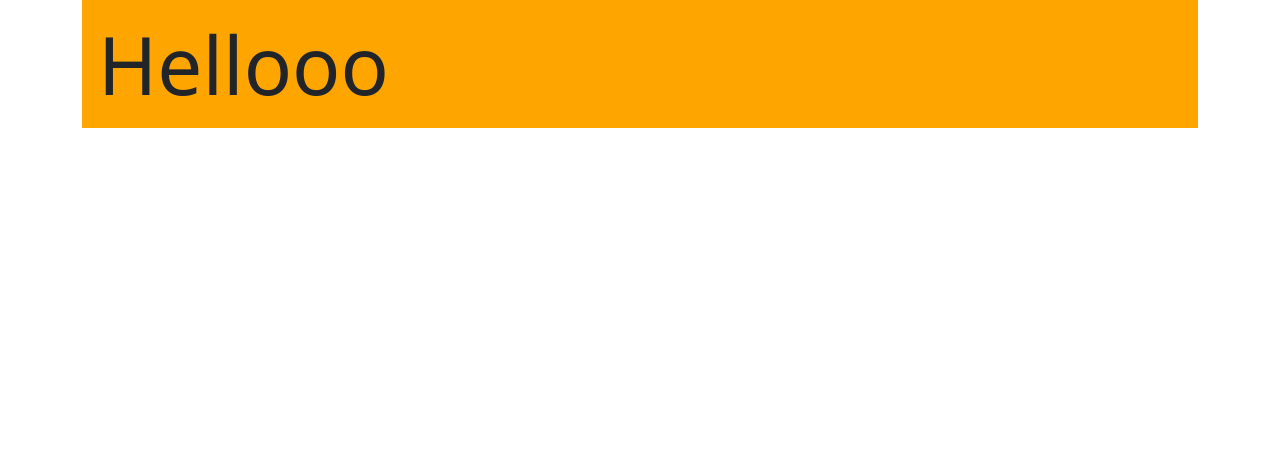
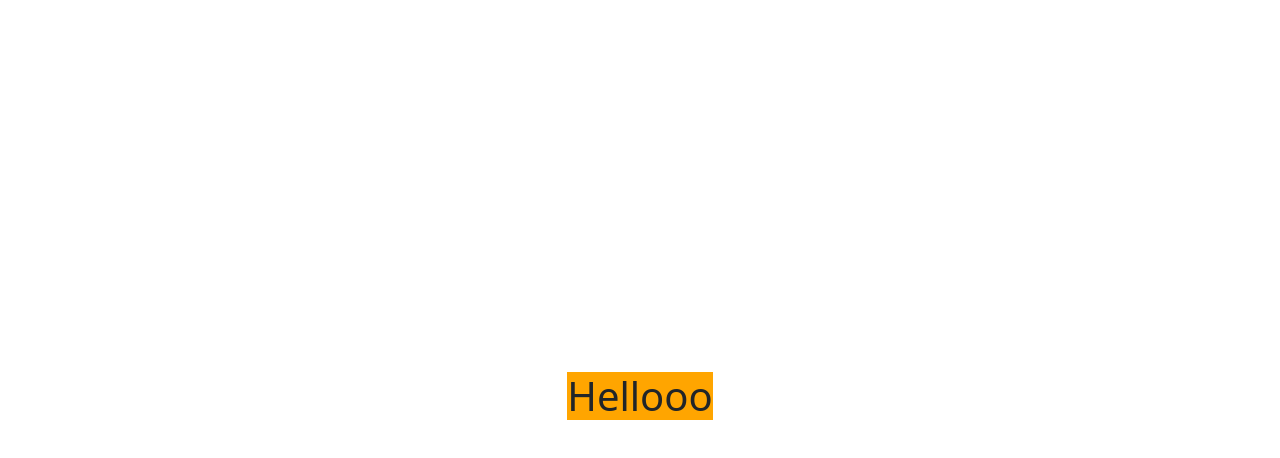
Before and after one commit to Desi7/cat-animierte-website, a React (Create React App) app: page / in a window 1280 px wide. Shown: the top 458 px of the page. Built offline with nearby package versions, Linux system fonts and the light colour scheme.

Commit message:
Kommentare der Idee

```diff
--- a/src/App.js
+++ b/src/App.js
@@ -4,9 +4,9 @@ import {Container} from "react-bootstrap";
 
 export default function App() {
     return (
-        <Container>
+        <Container className="vh-100 d-flex justify-content-center align-items-center">
             {/*Heftiger Header mit viel bling bling*/}
-            <h1 className="display-1 p-3" style={{backgroundColor: "orange"}}>Hellooo</h1>
+            <h1 className="text-center" style={{backgroundColor: "orange"}}>Hellooo</h1>
 
             {/*Für unsere Produkte - immer mit Text(innen) und Bild(aussen)*/}
             <div data-aos="zoom-out"></div>
```
